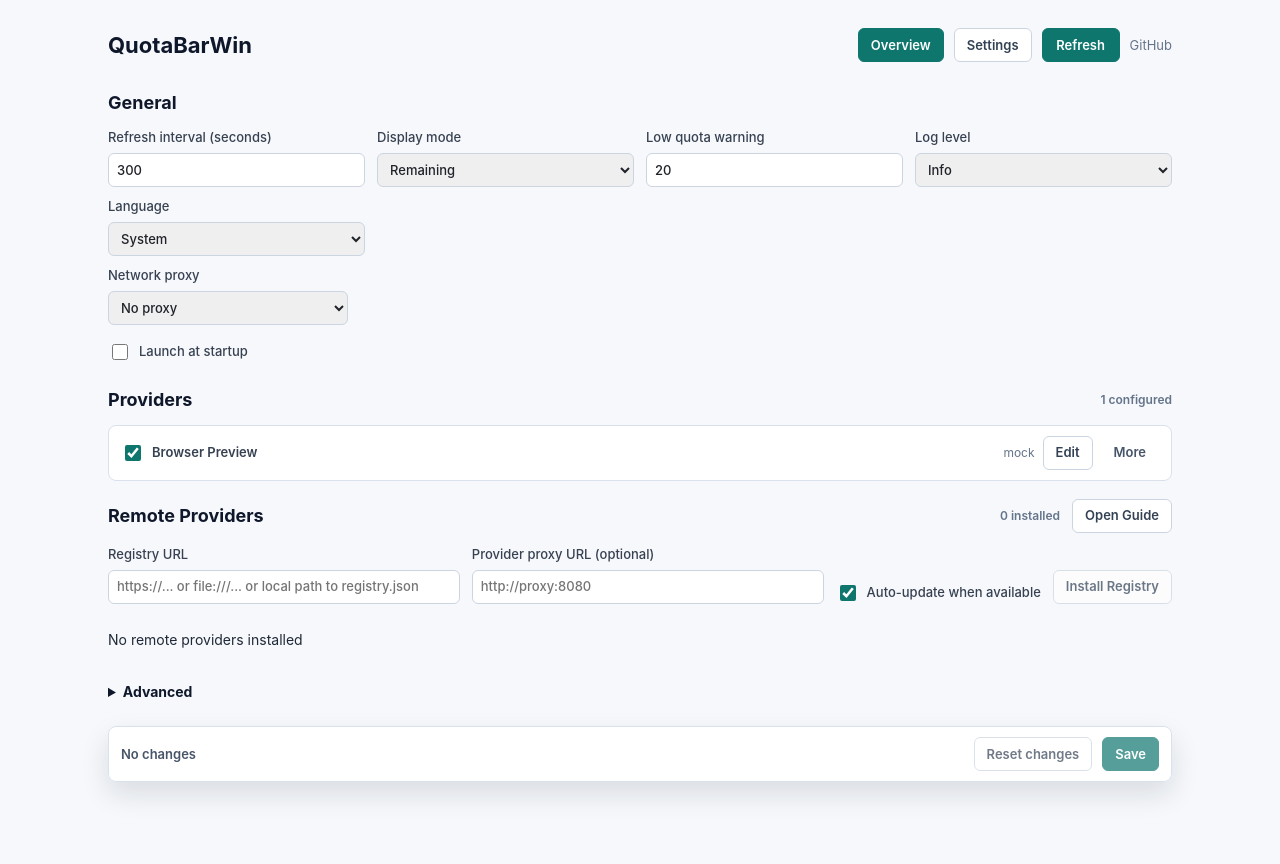
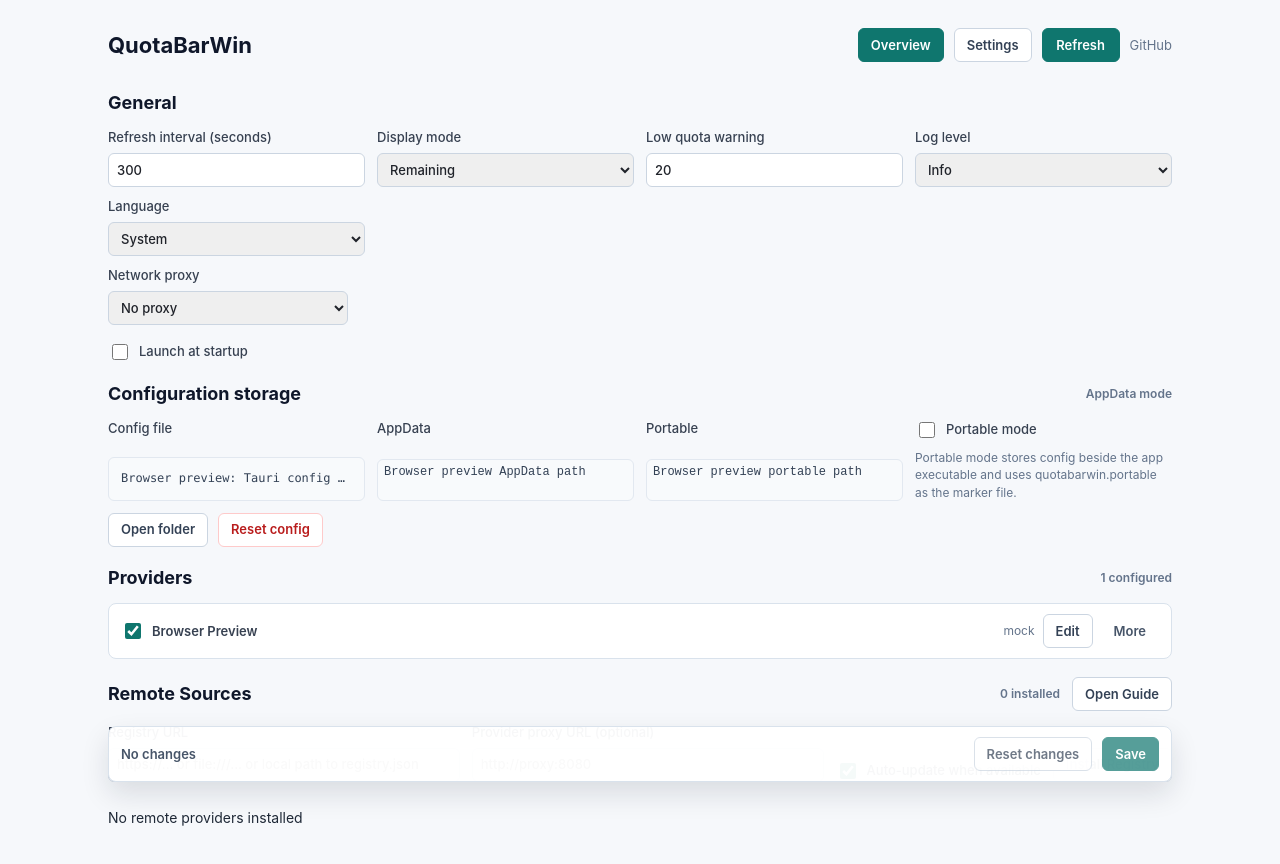
Before and after one commit to Shawlaw/QuotaBarWin, a React (Vite) app: page / in a window 1280 px wide. Both pictures are taken after a click on the button "Settings". Shown: the top 864 px of the page. Before the commit the page ends 820 px from the top, so only its background shows below. Built offline with nearby package versions, Linux system fonts and the light colour scheme.

Commit message:
Polish settings provider management UI

```diff
--- a/src/components/SettingsPanel.tsx
+++ b/src/components/SettingsPanel.tsx
@@ -348,6 +348,69 @@
           {t.settings.launchAtStartup}
         </label>
         </div>
+        <section className="settings-section config-storage-section" aria-label={t.settings.configurationStorage}>
+          <div className="settings-section-title">
+            <h3>{t.settings.configurationStorage}</h3>
+            <span>{configStorageInfo?.mode === "portable" ? t.settings.portableMode : t.settings.appDataMode}</span>
+          </div>
+          <div className="settings-grid config-storage-grid">
+            <div className="config-path-field">
+              <span className="config-path-label">{t.settings.configFile}</span>
+              <button
+                type="button"
+                className="path-chip"
+                title={configStorageInfo?.configPath}
+                onClick={() => void navigator.clipboard?.writeText(configStorageInfo?.configPath ?? "")}
+              >
+                {configStorageInfo?.configPath ?? t.settings.loadingConfigPath}
+              </button>
+            </div>
+            <div className="config-path-field">
+              <span className="config-path-label">{t.settings.appData}</span>
+              <code title={configStorageInfo?.appDataConfigPath}>{configStorageInfo?.appDataConfigPath ?? t.settings.loading}</code>
+            </div>
+            <div className="config-path-field">
+              <span className="config-path-label">{t.settings.portable}</span>
+              <code title={configStorageInfo?.portableConfigPath}>{configStorageInfo?.portableConfigPath ?? t.settings.loading}</code>
+            </div>
+            <div className="config-storage-controls">
+              <label className="checkbox-row">
+                <input
+                  type="checkbox"
+                  checked={configStorageInfo?.mode === "portable"}
+                  disabled={!configStorageInfo || isConfigStorageBusy}
+                  onChange={(event) => onSetPortableMode(event.currentTarget.checked)}
+                />
+                {t.settings.portableMode}
+              </label>
+              <div className="settings-hint">
+                {t.settings.portableModeHint}
+              </div>
+            </div>
+          </div>
+          <div className="settings-actions settings-actions--inline">
+            <button
+              type="button"
+              className="button-secondary"
+              disabled={!configStorageInfo || isConfigStorageBusy}
+              onClick={() => void onOpenConfigFolder()}
+            >
+              {t.settings.openFolder}
+            </button>
+            <button
+              type="button"
+              className="button-danger"
+              disabled={isConfigStorageBusy}
+              onClick={() => {
+                if (window.confirm(t.settings.resetConfigConfirm)) {
+                  void onResetConfig();
+                }
+              }}
+            >
+              {t.settings.resetConfig}
+            </button>
+          </div>
+        </section>
       </section>
 
       <section className="settings-section" aria-label={t.settings.providers} data-testid="providers-settings-section">
@@ -606,67 +669,6 @@
         onOpenGuide={openRemoteProviderGuide}
       />
 
-      <details className="settings-advanced" data-testid="advanced-settings-section">
-        <summary>{t.settings.advanced}</summary>
-        <div className="settings-section">
-        <details className="settings-info" aria-label={t.settings.configurationStorage}>
-          <summary>
-            {t.settings.configurationStorage}
-            <span>{configStorageInfo?.mode === "portable" ? t.settings.portableMode : t.settings.appDataMode}</span>
-          </summary>
-          <div className="config-paths">
-            <span>{t.settings.configFile}</span>
-            <button
-              type="button"
-              className="path-chip"
-              title={configStorageInfo?.configPath}
-              onClick={() => void navigator.clipboard?.writeText(configStorageInfo?.configPath ?? "")}
-            >
-              {configStorageInfo?.configPath ?? t.settings.loadingConfigPath}
-            </button>
-            <span>{t.settings.appData}</span>
-            <code title={configStorageInfo?.appDataConfigPath}>{configStorageInfo?.appDataConfigPath ?? t.settings.loading}</code>
-            <span>{t.settings.portable}</span>
-            <code title={configStorageInfo?.portableConfigPath}>{configStorageInfo?.portableConfigPath ?? t.settings.loading}</code>
-          </div>
-          <label className="checkbox-row">
-            <input
-              type="checkbox"
-              checked={configStorageInfo?.mode === "portable"}
-              disabled={!configStorageInfo || isConfigStorageBusy}
-              onChange={(event) => onSetPortableMode(event.currentTarget.checked)}
-            />
-            {t.settings.portableMode}
-          </label>
-          <div className="settings-hint">
-            {t.settings.portableModeHint}
-          </div>
-          <div className="settings-actions settings-actions--inline">
-            <button
-              type="button"
-              className="button-secondary"
-              disabled={!configStorageInfo || isConfigStorageBusy}
-              onClick={() => void onOpenConfigFolder()}
-            >
-              {t.settings.openFolder}
-            </button>
-            <button
-              type="button"
-              className="button-danger"
-              disabled={isConfigStorageBusy}
-              onClick={() => {
-                if (window.confirm(t.settings.resetConfigConfirm)) {
-                  void onResetConfig();
-                }
-              }}
-            >
-              {t.settings.resetConfig}
-            </button>
-          </div>
-        </details>
-        </div>
-      </details>
-
       <div className="fixed-save-bar" data-testid="fixed-save-bar">
         <span>{hasChanges ? t.settings.unsavedChanges : saveMessage}</span>
         <div className="settings-actions">
--- a/src/i18n/catalog.ts
+++ b/src/i18n/catalog.ts
@@ -113,7 +113,6 @@
     moveWindowUp: (windowId: string) => string;
     moveWindowDown: (windowId: string) => string;
     advancedWindowText: string;
-    advanced: string;
     configurationStorage: string;
     portableMode: string;
     appDataMode: string;
@@ -171,6 +170,8 @@
     failedToApplyUpdate: string;
     noRemoteProvidersInstalled: string;
     autoUpdate: string;
+    details: string;
+    collapse: string;
     refresh: string;
     checkUpdates: string;
     applyUpdate: string;
@@ -304,7 +305,6 @@
     moveWindowUp: (windowId) => `Move ${windowId} up`,
     moveWindowDown: (windowId) => `Move ${windowId} down`,
     advancedWindowText: "Advanced window text",
-    advanced: "Advanced",
     configurationStorage: "Configuration storage",
     portableMode: "Portable mode",
     appDataMode: "AppData mode",
@@ -336,7 +336,7 @@
     proxyUrlPlaceholder: "http://host:port or socks5://host:port"
   },
   remoteProviders: {
-    title: "Remote Providers",
+    title: "Remote Sources",
     installedCount: (count) => `${count} installed`,
     openGuide: "Open Guide",
     registryUrl: "Registry URL",
@@ -363,6 +363,8 @@
     failedToApplyUpdate: "Failed to apply update",
     noRemoteProvidersInstalled: "No remote providers installed",
     autoUpdate: "auto-update",
+    details: "Details",
+    collapse: "Collapse",
     refresh: "Refresh",
     checkUpdates: "Check Updates",
     applyUpdate: "Apply Update",
@@ -496,7 +498,6 @@
     moveWindowUp: (windowId) => `上移 ${windowId}`,
     moveWindowDown: (windowId) => `下移 ${windowId}`,
     advancedWindowText: "高级窗口文本",
-    advanced: "高级",
     configurationStorage: "配置存储",
     portableMode: "便携模式",
     appDataMode: "AppData 模式",
@@ -528,7 +529,7 @@
     proxyUrlPlaceholder: "http://host:port 或 socks5://host:port"
   },
   remoteProviders: {
-    title: "远程提供方",
+    title: "远程安装源",
     installedCount: (count) => `已安装 ${count} 个`,
     openGuide: "打开指南",
     registryUrl: "注册表 URL",
@@ -555,6 +556,8 @@
     failedToApplyUpdate: "应用更新失败",
     noRemoteProvidersInstalled: "未安装远程提供方",
     autoUpdate: "自动更新",
+    details: "详情",
+    collapse: "收起",
     refresh: "刷新",
     checkUpdates: "检查更新",
     applyUpdate: "应用更新",
--- a/src/styles.css
+++ b/src/styles.css
@@ -391,18 +391,12 @@
   gap: 12px;
 }
 
-.settings-info,
 .settings-guide,
 .preset-list {
   background: #ffffff;
   border: 1px solid #d9e2ec;
   border-radius: 8px;
   padding: 14px;
-}
-
-.settings-info {
-  display: grid;
-  gap: 10px;
 }
 
 .settings-guide {
@@ -454,19 +448,28 @@
   font-family: ui-monospace, "SFMono-Regular", Consolas, monospace !important;
 }
 
-.config-paths {
+.config-storage-section {
   display: grid;
-  gap: 6px 10px;
-  grid-template-columns: auto minmax(0, 1fr);
+  gap: 12px;
 }
 
-.config-paths span {
-  color: #64748b;
-  font-size: 12px;
-  font-weight: 600;
+.config-storage-grid {
+  grid-template-columns: repeat(auto-fit, minmax(240px, 1fr));
 }
 
-.config-paths code {
+.config-path-field {
+  display: grid;
+  gap: 6px;
+  min-width: 0;
+}
+
+.config-path-label {
+  color: #374151;
+  font-size: 13px;
+  font-weight: 500;
+}
+
+.config-path-field code {
   background: #f8fafc;
   border: 1px solid #e2e8f0;
   border-radius: 6px;
@@ -474,6 +477,13 @@
   font-size: 12px;
   overflow-wrap: anywhere;
   padding: 4px 6px;
+}
+
+.config-storage-controls {
+  align-content: start;
+  display: grid;
+  gap: 8px;
+  min-width: 0;
 }
 
 .path-chip {
@@ -494,30 +504,6 @@
 
 .settings-actions--inline {
   justify-content: flex-start;
-}
-
-.settings-advanced {
-  display: grid;
-  gap: 12px;
-}
-
-.settings-advanced > summary,
-.settings-info > summary {
-  cursor: pointer;
-  color: #0f172a;
-  font-size: 14px;
-  font-weight: 650;
-}
-
-.settings-info > summary {
-  align-items: center;
-  display: flex;
-  justify-content: space-between;
-}
-
-.settings-info > summary span {
-  color: #64748b;
-  font-size: 12px;
 }
 
 .settings-panel label {
@@ -831,6 +817,16 @@
     grid-template-columns: 1fr;
   }
 
+  .remote-provider-summary {
+    align-items: stretch;
+    grid-template-columns: 1fr;
+  }
+
+  .remote-provider-badges,
+  .remote-provider-actions {
+    justify-content: flex-start;
+  }
+
   .settings-guide {
     align-items: stretch;
     flex-direction: column;
@@ -946,31 +942,81 @@
   background: #ffffff;
   border: 1px solid #d9e2ec;
   border-radius: 8px;
-  padding: 14px;
+  display: grid;
+  gap: 10px;
+  padding: 10px 12px;
 }
 
 .remote-provider-summary {
   align-items: center;
-  display: flex;
-  gap: 12px;
+  display: grid;
+  gap: 10px;
+  grid-template-columns: minmax(160px, 1fr) auto auto;
 }
 
-.remote-provider-summary span {
+.remote-provider-identity {
+  display: grid;
+  gap: 2px;
+  min-width: 0;
+}
+
+.remote-provider-identity strong {
+  color: #0f172a;
+  font-size: 13px;
+  overflow: hidden;
+  text-overflow: ellipsis;
+  white-space: nowrap;
+}
+
+.remote-provider-identity span,
+.remote-provider-badges span {
   color: #64748b;
   font-size: 12px;
 }
 
+.remote-provider-identity span {
+  overflow: hidden;
+  text-overflow: ellipsis;
+  white-space: nowrap;
+}
+
+.remote-provider-badges {
+  display: flex;
+  flex-wrap: wrap;
+  gap: 6px;
+  justify-content: flex-end;
+}
+
+.remote-provider-badges span {
+  background: #f8fafc;
+  border: 1px solid #e2e8f0;
+  border-radius: 999px;
+  padding: 2px 7px;
+}
+
+.remote-provider-details {
+  border-top: 1px solid #e2e8f0;
+  display: grid;
+  gap: 10px;
+  padding-top: 10px;
+}
+
 .remote-provider-url {
-  color: #64748b;
+  background: #f8fafc;
+  border: 1px solid #e2e8f0;
+  border-radius: 6px;
+  color: #334155;
+  font-family: ui-monospace, "SFMono-Regular", Consolas, monospace;
   font-size: 12px;
-  margin-top: 4px;
   overflow-wrap: anywhere;
+  padding: 6px 8px;
 }
 
 .remote-provider-actions {
   display: flex;
+  flex-wrap: wrap;
   gap: 8px;
-  margin-top: 12px;
+  justify-content: flex-end;
 }
 
 .settings-message {
```
Also changed, not shown: src/components/RemoteProviderSettings.tsx (+24 -0 lines), 2 other files (tests, documents, lock files or other folders).
